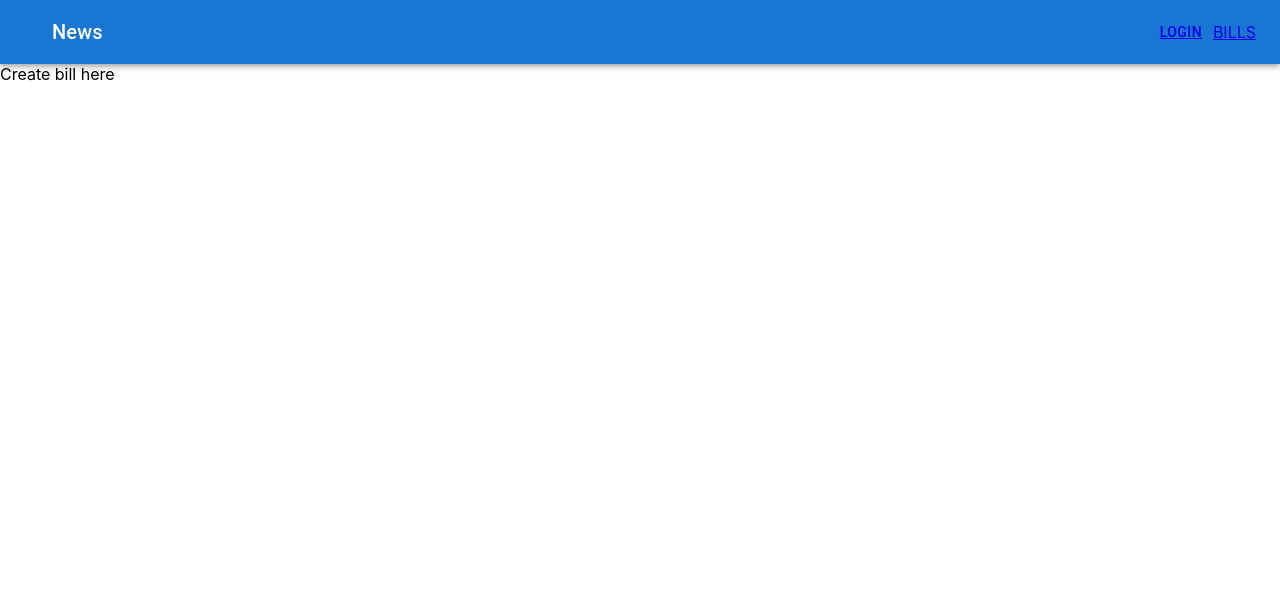
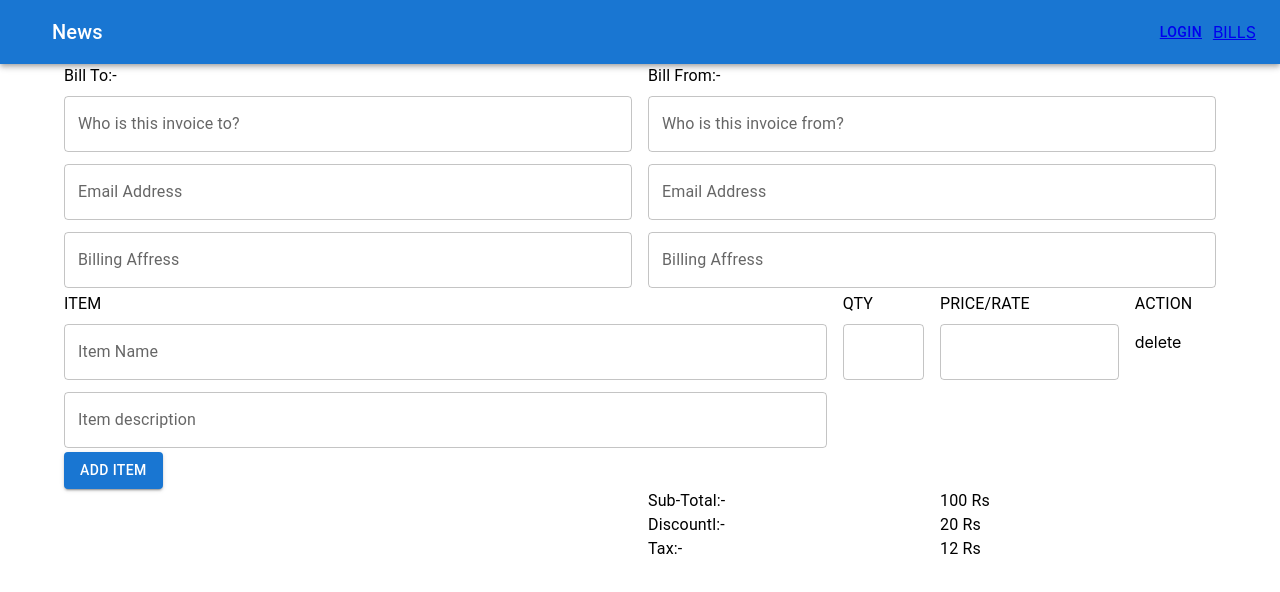
Before and after one commit to lakshmivishwa/bill-generator, a React (Create React App) app in the folder invoice-app/: page /bills/create in a window 1280 px wide. Shown: the top 592 px of the page. Built offline with nearby package versions, Linux system fonts and the light colour scheme.

Commit message:
created bill generator form

```diff
--- a/invoice-app/src/Bills/CreateBill.js
+++ b/invoice-app/src/Bills/CreateBill.js
@@ -1,11 +1,68 @@
 import * as React from 'react';
-import Box from '@mui/material/Box';
+import { Grid, Typography, Container, Button } from '@mui/material';
+
+import TextField from '@mui/material/TextField';
 
 export default function CreateBill() {
   return (
 
-    <Box sx={{ flexGrow: 1 }}>
-      <div>Create bill here</div>
-    </Box>
+    <Container>
+
+      <Grid container spacing={2}>
+        <Grid item xs={6} md={6}>
+          <Typography>Bill To:-</Typography>
+          <TextField fullWidth label="Who is this invoice to?" id="fullWidth" margin="dense" />
+          <TextField fullWidth label="Email Address" id="fullWidth" margin="dense" />
+          <TextField fullWidth label="Billing Affress" id="fullWidth" margin="dense" />
+        </Grid>
+        <Grid item xs={6} md={6}>
+          <Typography>Bill From:-</Typography>
+          <TextField fullWidth label="Who is this invoice from?" id="fullWidth" margin="dense" />
+          <TextField fullWidth label="Email Address" id="fullWidth" margin="dense" />
+          <TextField fullWidth label="Billing Affress" id="fullWidth" margin="dense" />
+        </Grid>
+      </Grid>
+
+      <Grid container spacing={2}>
+        <Grid item xs={12} md={8}>
+          <Typography>ITEM</Typography>
+          <TextField fullWidth label="Item Name" id="fullWidth" margin="dense" />
+          <TextField fullWidth label="Item description" id="fullWidth" margin="dense" />
+        </Grid>
+        <Grid item xs={12} md={1}>
+          <Typography>QTY</Typography>
+          <TextField fullWidth label="" id="fullWidth" margin="dense" />
+        </Grid>
+        <Grid item xs={12} md={2}>
+          <Typography>PRICE/RATE</Typography>
+          < TextField fullWidth label="" id="fullWidth" margin="dense" />
+        </Grid>
+        <Grid item xs={12} md={1}>
+          <Typography>ACTION</Typography>
+          <p>delete</p>
+        </Grid>
+      </Grid>
+
+      <Button variant="contained">Add Item</Button>
+
+      <Grid container spacing={2}>
+        <Grid item xs={12} md={6}></Grid>
+        <Grid item xs={12} md={6}>
+          <Grid container spacing={2}>
+            <Grid item xs={12} md={6}>
+              <Typography>Sub-Total:-</Typography>
+              <Typography>Discountl:-</Typography>
+              <Typography>Tax:-</Typography>
+            </Grid>
+            <Grid item xs={12} md={6}>
+              <Typography>100 Rs</Typography>
+              <Typography>20 Rs</Typography>
+              <Typography>12 Rs</Typography>
+            </Grid>
+          </Grid>
+        </Grid>
+      </Grid>
+
+    </Container>
   );
 }
```
